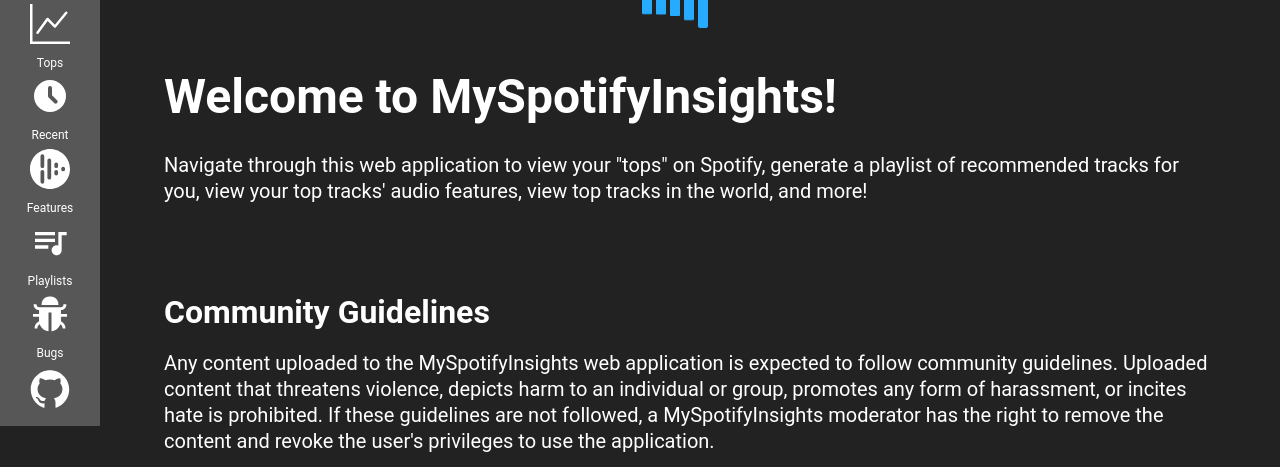
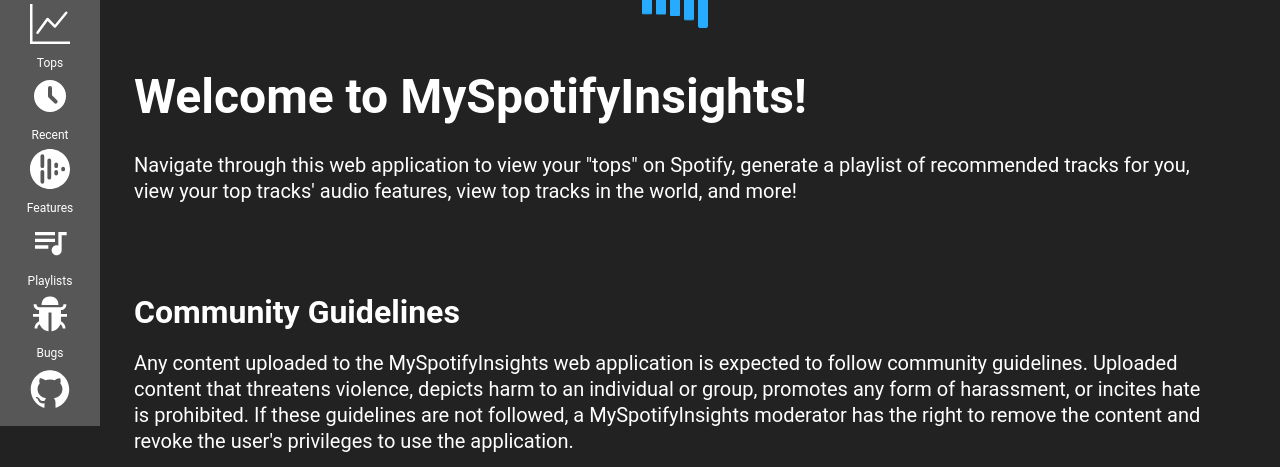
Before and after one commit to magacula/my-spotify-insights, a React (Create React App) app: page /home in a window 1280 px wide. Shown: the part 374-841 px from the top of the page. Built offline with nearby package versions, Linux system fonts and the light colour scheme; no server answers.

Commit message:
Update HomeDashboard.js

```diff
--- a/src/components/HomeDashboard.js
+++ b/src/components/HomeDashboard.js
@@ -36,7 +36,7 @@ const ContentContainer = styled.div`
   justify-content: center;
   line-height: 1.3;
   margin-top: 2rem;
-  margin-left: 100px;
+  margin-left: 70px;
 `;
 
 const WelcomeHeading = styled.h1`
```
